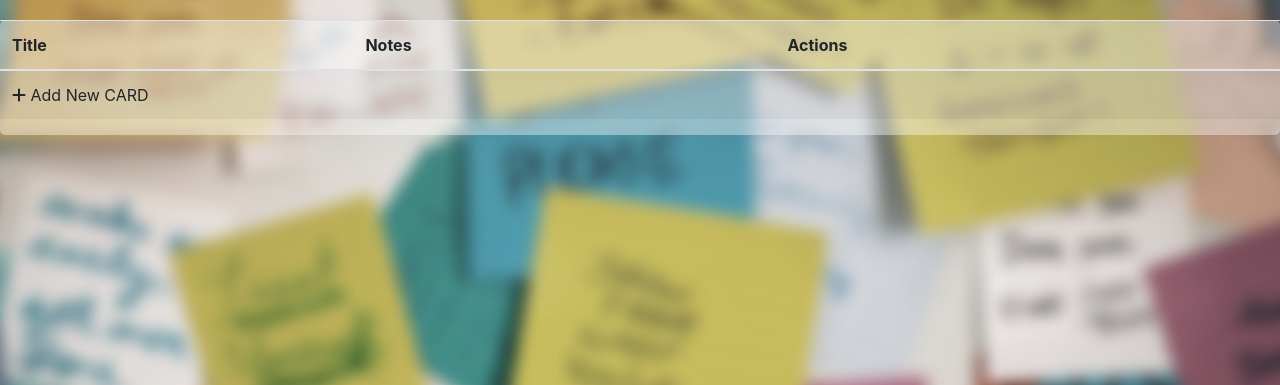
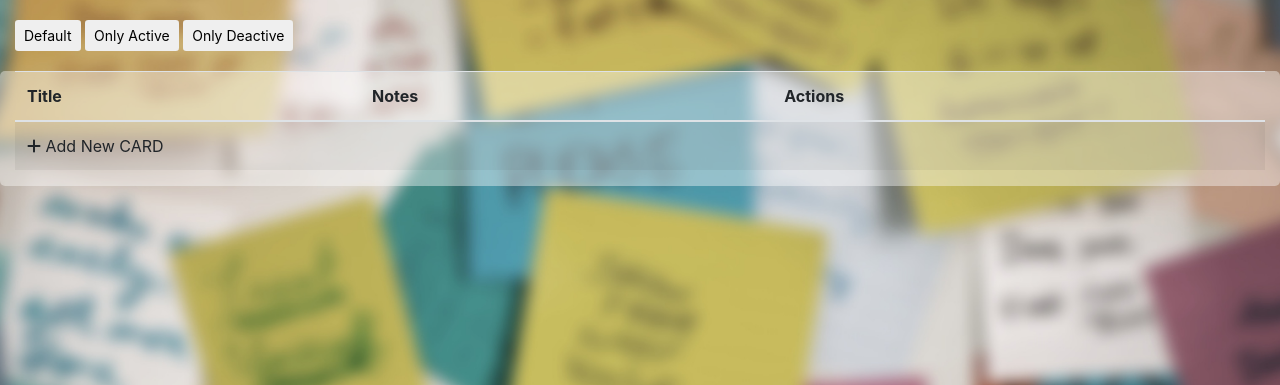
Before and after one commit to yunusdagdlen/Post-it, a Flask app: page /workspace_table in a window 1280 px wide. Shown: the part 70-455 px from the top of the page. Run offline with Flask 2, Linux system fonts and the light colour scheme; data comes from the database, SQL or seed files in the repository; data that the repository does not hold is empty; some libraries are stand-ins or nearby versions.

Commit message:
mode attr added to table and notes view

```diff
--- a/application/controllers/workspace_table_controller.py
+++ b/application/controllers/workspace_table_controller.py
@@ -16,16 +16,19 @@ def workspace_table():
     if not workspace_uuid:
         workspace_uuid = WorkspaceUtils.create_workspace()
 
+    mode = request.args.get('mode', '')
+
     notes_list = []
     if workspace_uuid:
-        postits = WorkspaceUtils.get_workspace_notes(workspace_uuid=workspace_uuid)
+        postits = WorkspaceUtils.get_workspace_notes(workspace_uuid=workspace_uuid, mode=mode)
         for postit in postits:
             notes_list.append({
                 'id': postit.id,
                 'title': postit.title,
                 'note_list': postit.note.splitlines(),
                 'note': postit.note,
-                'uuid': postit.uuid
+                'uuid': postit.uuid,
+                'active': postit.active,
             })
     resp = make_response(render_template('workspace_table.html', notes_list=notes_list))
     resp.set_cookie('workspace_uuid', workspace_uuid)
--- a/application/static/css/style.css
+++ b/application/static/css/style.css
@@ -1,4 +1,3 @@
-
 /* font-family: 'Roboto Slab', serif; başlık fontu*/
 .add_content {
     width: 5em;
@@ -8,7 +7,7 @@
 }
 
 .add_content_modal_body {
-    background-color: rgba(255,255,255,08);
+    background-color: rgba(255, 255, 255, 08);
     border: 0px transparent;
     max-width: 43em;
     max-height: 20em;
@@ -30,3 +29,15 @@
 ::-webkit-scrollbar-thumb:hover {
     background: #555;
 }
+
+.deleted {
+    opacity: 0.6;
+}
+
+.badge-deleted {
+    background-color: red;
+    color: white;
+    padding: 3px 8px;
+    border-radius: 12px;
+    font-size: 12px;
+}
--- a/application/static/js/script.js
+++ b/application/static/js/script.js
@@ -26,17 +26,31 @@ function open_edit_modal(title, uuid) {
     });
 }
 
-function del_button(id) {
+function delete_postit(id) {
     $.ajax({
         type: 'POST',
         url: `del/${id}`,
         success: function () {
-            $(`#${id}`).fadeOut()
+            const urlParams = new URLSearchParams(window.location.search);
+            const mode = urlParams.get('mode');
+            if (mode === 'active') {
+                $(`#${id}`).fadeOut()
+            } else {
+                location.reload();
+            }
+
         },
         error: function () {
             alert('Error')
         }
     });
+}
+
+function change_filter(filter) {
+    const workspace_id = Cookies.get('workspace_uuid');
+    const link = window.location.pathname;
+    final_link = link + '?workspace_uuid=' + workspace_id + '&mode=' + filter;
+    window.location.href = final_link
 }
 
 function copyToClipboard(text) {
@@ -51,9 +65,9 @@ function copyToClipboard(text) {
 }
 
 function get_workspace_func() {
-    workspace_id = document.cookie
-    link = 'http://127.0.0.1:5000/?'
-    copyText = link + workspace_id
+    const workspace_id = Cookies.get('workspace_uuid');
+    const link = window.location.href;
+    copyText = link + '?workspace_uuid=' + workspace_id
     copyToClipboard(copyText);
     Swal.fire({
         position: 'center',
--- a/application/templates/layout_partials/scripts.html
+++ b/application/templates/layout_partials/scripts.html
@@ -1,4 +1,5 @@
 <script src="https://code.jquery.com/jquery-3.6.1.min.js" integrity="sha256-o88AwQnZB+VDvE9tvIXrMQaPlFFSUTR+nldQm1LuPXQ=" crossorigin="anonymous"></script>
+<script src="https://cdn.jsdelivr.net/npm/js-cookie@3.0.1/dist/js.cookie.min.js"></script>
 <script src="//cdn.jsdelivr.net/npm/sweetalert2@11"></script>
 <script src="{{ url_for('static', filename='js/bootstrap.js') }}"></script>
 <script src="{{ url_for('static', filename='js/postit.js') }}"></script>
--- a/application/templates/workspace_table.html
+++ b/application/templates/workspace_table.html
@@ -18,14 +18,21 @@
 
         <button class="Header-menu btn btn-outline-secondary" onclick="location.href='/back'"><i
                 class="fa-solid fa-home" style="letter-spacing: 1px;"> Home</i></button>
-        <button class="Header-menu btn btn-outline-secondary" style="margin-left: 20px;" id="show_copy_workspace" onclick="get_workspace_func();"><i
+        <button class="Header-menu btn btn-outline-secondary" style="margin-left: 20px;" id="show_copy_workspace"
+                onclick="get_workspace_func();"><i
                 class="fa-solid fa-floppy-disk" style="letter-spacing: 1px;"> Save Workspace</i></button>
     </div>
 </header>
 
+<div class="Container col-lg-12" style="margin-top: 20px;border-radius: 5px">
+    <div>
+        <button class="btn btn-sm " id="show_copy_workspace" onclick="change_filter('')">Default</button>
+        <button class="btn btn-sm " onclick="change_filter('active')">Only Active</button>
+        <button class="btn btn-sm " id="show_copy_workspace" onclick="change_filter('deactive')">Only Deactive</button>
+    </div>
+</div>
 
-<div class="Container" style="margin-top: 20px; background: rgba(255,255,255,.4);border-radius: 5px">
-
+<div class="Container col-lg-12" style="margin-top: 20px; background: rgba(255,255,255,.4);border-radius: 5px">
     <table class="table table-striped">
         <thead>
         <tr>
@@ -36,8 +43,10 @@
         </thead>
         <tbody>
         {% for postit in notes_list %}
-            <tr>
-                <td>{{ postit.title }}</td>
+            <tr class="{{ 'deleted' if postit.active is false else '' }}" id="{{ postit.id }}">
+                <td>{{ postit.title }}<br>
+                    {% if postit.active is false %}<span class="badge-deleted">Deleted</span> {% endif %}
+                </td>
                 <td>
                     <ul>
                         {% for note in postit.note_list %}
@@ -48,21 +57,21 @@
                 <td>
                     <div class="btn-group" style="float: right;max-width: 120px ">
                         <!--Delete Button-->
-                        <button type="button" name="del_button" class="btn btn-outline-secondary"
-                                onclick="del_button('{{ postit.id }}')">
+                        <button type="button" name="del_button" class="btn btn-outline-secondary btn-sm"
+                                onclick="delete_postit('{{ postit.id }}')" {{ 'disabled' if postit.active is false else '' }}>
                             <i class="fa fa-trash-can"></i>
                         </button>
                         <!--Delete Button-->
 
                         <!--share button-->
-                        <button type="button" name="share_button" class="btn btn-outline-secondary"
+                        <button type="button" name="share_button" class="btn btn-outline-secondary btn-sm"
                                 onclick="open_share_modal('{{ postit.uuid }}')">
                             <i class="fa-solid fa-share-from-square"></i>
                         </button>
                         <!--share button-->
 
                         <!--edit button-->
-                        <button type="button" name="edit_button" class="btn btn-outline-secondary"
+                        <button type="button" name="edit_button" class="btn btn-outline-secondary btn-sm"
                                 onclick="open_edit_modal('{{ postit.title }}','{{ postit.uuid }}')">
                             <i class="fa-solid fa-pen-to-square"></i>
                         </button>
@@ -73,7 +82,7 @@
         {% endfor %}
         <tr>
             <td colspan="3">
-                    <div  data-bs-toggle="modal" data-bs-target="#staticBackdrop" style="cursor: pointer;">
+                <div data-bs-toggle="modal" data-bs-target="#staticBackdrop" style="cursor: pointer;">
                     <div><i class="fa-solid fa-plus"></i> Add New CARD</div>
                 </div>
             </td>
--- a/application/utils/workspace_utils.py
+++ b/application/utils/workspace_utils.py
@@ -3,6 +3,9 @@
 # Copyright (C) 2022 Post-it
 
 import uuid
+
+import bleach
+
 from application import db
 from application.models import Postit
 from application.models import WorkSpaces
@@ -52,11 +55,19 @@ class WorkspaceUtils:
         return is_success
 
     @staticmethod
-    def get_workspace_notes(workspace_uuid):
+    def get_workspace_notes(workspace_uuid, mode='default'):
         postits_records = []
+        mode = bleach.clean(mode)
         workspace_rec = WorkSpaces.query.filter_by(uuid=workspace_uuid).first()
         if workspace_rec:
-            postits_records = Postit.query.filter_by(workspace_id=workspace_rec.id).all()
+            postit_query = Postit.query.filter_by(workspace_id=workspace_rec.id)
+            if mode == 'active':
+                postit_query = postit_query.filter(Postit.active == True)
+            elif mode == 'deactive':
+                postit_query = postit_query.filter(Postit.active == False)
+
+            postits_records = postit_query.all()
+
         return postits_records
 
     @staticmethod
```
Also changed, not shown: application/controllers/workspace_controller.py (+4 -3 lines), application/templates/index.html (+13 -6 lines). Lines whose indentation alone changed are shown as unchanged.
